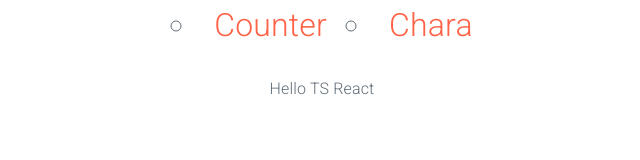
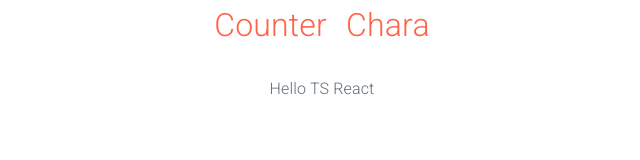
Before and after one commit to BoxPistols/ts-react_211001, a React (Create React App) app: page / in a window 1280 px wide. Shown: the top 160 px of the page, without its empty margins (318-958 px from the left). Built offline with nearby package versions, Linux system fonts and the light colour scheme.

Commit message:
list style

```diff
--- a/src/css/App.css
+++ b/src/css/App.css
@@ -19,6 +19,9 @@ button {
   margin: 8px;
 }
 
+ul li {
+  list-style: none;
+}
 /* =========== product ========== */
 
 /* ===== nav ===== */
```
